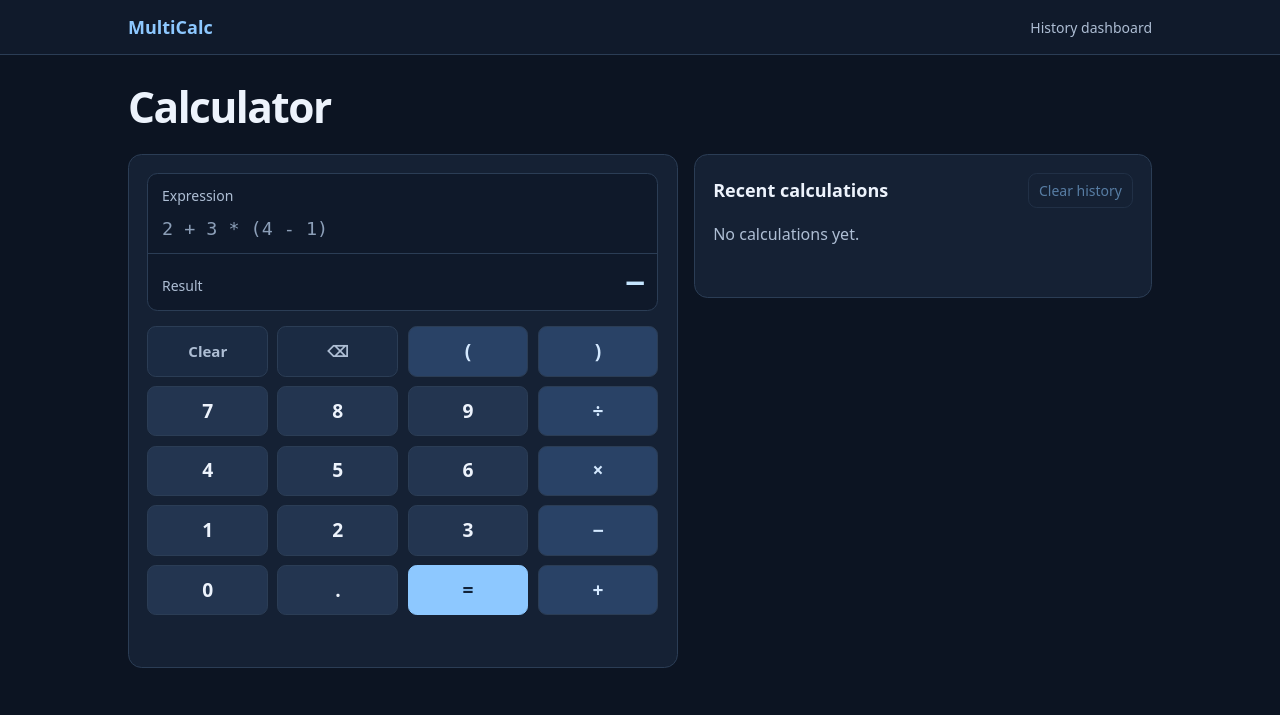
After one commit to ytNABBO/MultiCalc, a PHP site: page / in a window 1280 px wide. The commit adds this page. Shown: the top 715 px of the page. Run offline with PHP 8.4, Linux system fonts and the light colour scheme.

Commit message:
Add browser calculator with local history

```diff
--- /dev/null
+++ b/web-php-mysql/assets/calculator.css
@@ -0,0 +1,176 @@
+:root {
+    color-scheme: dark;
+    font: 100% / 1.5 system-ui, sans-serif;
+    color: #edf3fc;
+    background: #0c1422;
+    --surface: #152134;
+    --line: #2b3d55;
+    --muted: #aebed4;
+    --accent: #8dc8ff;
+    --mono: ui-monospace, monospace;
+}
+
+* { box-sizing: border-box; }
+body { margin: 0; }
+button, input { font: inherit; }
+h1, h2, p { margin: 0; }
+
+.container {
+    width: min(64rem, calc(100% - 2.5rem));
+    margin-inline: auto;
+}
+
+.topbar {
+    border-bottom: 1px solid var(--line);
+    background: #101a2b;
+}
+.navigation {
+    display: flex;
+    align-items: center;
+    justify-content: space-between;
+    gap: 1rem;
+    padding-block: 0.85rem;
+}
+.navigation a { text-decoration: none; }
+.wordmark { color: var(--accent); font-size: 1.125rem; font-weight: 750; }
+.dashboard-link { color: var(--muted); font-size: 0.875rem; }
+.dashboard-link:hover { color: var(--accent); }
+
+.content { padding-block: 1.75rem 3rem; }
+h1 {
+    margin-bottom: 1.35rem;
+    font-size: clamp(1.9rem, 4vw, 2.65rem);
+    font-weight: 740;
+    letter-spacing: -0.035em;
+    line-height: 1.15;
+}
+h2 { font-size: 1.125rem; line-height: 1.3; }
+
+.workspace {
+    display: grid;
+    grid-template-columns: minmax(0, 1.2fr) minmax(0, 1fr);
+    align-items: start;
+    gap: 1rem;
+}
+.panel {
+    min-width: 0;
+    border: 1px solid var(--line);
+    border-radius: 0.85rem;
+    background: var(--surface);
+    padding: 1.15rem;
+}
+
+.display {
+    overflow: hidden;
+    border: 1px solid var(--line);
+    border-radius: 0.65rem;
+    background: #0f192a;
+}
+.display label, .result-row span { color: var(--muted); font-size: 0.875rem; }
+.display label { display: block; padding: 0.7rem 0.85rem 0.15rem; }
+#expression {
+    display: block;
+    width: 100%;
+    min-height: 2.75rem;
+    border: 0;
+    padding: 0.3rem 0.85rem 0.55rem;
+    color: inherit;
+    background: transparent;
+    font: 1.15rem / 1.4 var(--mono);
+}
+#expression::placeholder { color: #8c9fb8; }
+
+.result-row {
+    display: flex;
+    align-items: baseline;
+    justify-content: space-between;
+    gap: 1rem;
+    min-height: 3.6rem;
+    border-top: 1px solid var(--line);
+    padding: 0.65rem 0.85rem;
+}
+#result {
+    color: #c5e5ff;
+    font: 650 clamp(1.35rem, 4vw, 1.8rem) / 1.2 var(--mono);
+    overflow-wrap: anywhere;
+    text-align: right;
+}
+
+.keypad {
+    display: grid;
+    grid-template-columns: repeat(4, minmax(0, 1fr));
+    gap: 0.58rem;
+    margin-top: 0.95rem;
+}
+.keypad button, .clear-history, .history-entry {
+    border: 1px solid var(--line);
+    border-radius: 0.55rem;
+    color: inherit;
+    background: #233550;
+    cursor: pointer;
+}
+.keypad button {
+    min-height: 3.15rem;
+    padding: 0.35rem;
+    font-size: 1.2rem;
+    font-weight: 650;
+}
+.keypad .operator { background: #294266; color: #d4e9ff; }
+.keypad .utility { background: #1b2b43; color: var(--muted); font-size: 0.94rem; }
+.keypad .equals { background: var(--accent); color: #112238; border-color: var(--accent); }
+.keypad button:hover:not(:disabled), .history-entry:hover:not(:disabled) { border-color: var(--accent); }
+.keypad button:active:not(:disabled) { filter: brightness(0.9); }
+button:disabled { opacity: 0.55; cursor: default; }
+.status { min-height: 1.4rem; margin-top: 0.7rem; font-size: 0.875rem; color: var(--muted); overflow-wrap: anywhere; }
+.status[data-state="error"] { color: #ffb9cc; }
+
+.history { min-height: 9rem; }
+.history-heading {
+    display: flex;
+    justify-content: space-between;
+    align-items: center;
+    gap: 0.65rem;
+}
+.clear-history {
+    flex: none;
+    padding: 0.38rem 0.6rem;
+    color: var(--accent);
+    background: transparent;
+    font-size: 0.875rem;
+}
+.clear-history:hover:not(:disabled) { background: #233550; }
+.empty { margin-top: 0.85rem; color: var(--muted); }
+.history-list {
+    display: grid;
+    gap: 0.5rem;
+    max-height: 30rem;
+    overflow-y: auto;
+    padding: 0;
+    margin: 0.85rem 0 0;
+    list-style: none;
+}
+.history-list:empty { margin-top: 0; }
+.history-entry {
+    display: grid;
+    grid-template-columns: minmax(0, 1fr) minmax(0, auto);
+    align-items: baseline;
+    gap: 0.75rem;
+    width: 100%;
+    padding: 0.65rem;
+    background: #192940;
+    font: 0.875rem / 1.4 var(--mono);
+    text-align: left;
+}
+.history-expression, .history-result {
+    overflow: hidden;
+    text-overflow: ellipsis;
+    white-space: pre;
+}
+.history-result { max-width: 14ch; color: #c5e5ff; text-align: right; }
+:focus-visible { outline: 2px solid var(--accent); outline-offset: -2px; }
+
+@media (max-width: 44rem) {
+    .container { width: calc(100% - 1.5rem); }
+    .workspace { grid-template-columns: 1fr; }
+    .panel { padding: 0.85rem; }
+}
--- /dev/null
+++ b/web-php-mysql/assets/calculator.js
@@ -0,0 +1,200 @@
+"use strict";
+
+const HISTORY_KEY = "multicalc.calculator.history.v1";
+const HISTORY_LIMIT = 20;
+const REQUEST_TIMEOUT_MS = 16_000;
+
+const form = document.getElementById("calculator-form");
+const expression = document.getElementById("expression");
+const result = document.getElementById("result");
+const statusDisplay = document.getElementById("calculator-status");
+const keypad = document.getElementById("keypad");
+const formButtons = form.querySelectorAll("button");
+const historyList = document.getElementById("history-list");
+const historyEmpty = document.getElementById("history-empty");
+const clearHistory = document.getElementById("clear-history");
+
+let pending = false;
+let historyWritable = true;
+let recentCalculations = readHistory() ?? [];
+
+function setStatus(message, isError = false) {
+    statusDisplay.dataset.state = isError ? "error" : "";
+    statusDisplay.textContent = message;
+}
+
+function resetDisplay() {
+    result.textContent = "—";
+    setStatus("");
+}
+
+function readHistory() {
+    try {
+        const saved = JSON.parse(window.localStorage.getItem(HISTORY_KEY) ?? "[]");
+        return Array.isArray(saved) ? saved.filter((entry) => (
+            typeof entry?.expression === "string" && typeof entry?.result === "string"
+        )).slice(0, HISTORY_LIMIT) : [];
+    } catch {
+        return null;
+    }
+}
+
+function saveHistory(entries) {
+    recentCalculations = entries;
+    if (historyWritable) {
+        try {
+            window.localStorage.setItem(HISTORY_KEY, JSON.stringify(recentCalculations));
+        } catch {
+            historyWritable = false;
+        }
+    }
+    renderHistory();
+}
+
+function renderHistory() {
+    const items = recentCalculations.map((entry) => {
+        const item = document.createElement("li");
+        const button = document.createElement("button");
+        button.type = "button";
+        button.className = "history-entry";
+        button.disabled = pending;
+
+        const previousExpression = document.createElement("span");
+        previousExpression.className = "history-expression";
+        previousExpression.textContent = entry.expression;
+        const previousResult = document.createElement("span");
+        previousResult.className = "history-result";
+        previousResult.textContent = entry.result;
+
+        button.append(previousExpression, previousResult);
+        button.addEventListener("click", () => {
+            expression.value = entry.expression;
+            expression.focus();
+            expression.setSelectionRange(entry.expression.length, entry.expression.length);
+            resetDisplay();
+        });
+        item.append(button);
+        return item;
+    });
+    historyList.replaceChildren(...items);
+    historyEmpty.hidden = items.length > 0;
+    clearHistory.disabled = pending || items.length === 0;
+}
+
+function setPending(value) {
+    pending = value;
+    expression.readOnly = value;
+    for (const button of formButtons) {
+        button.disabled = value;
+    }
+    for (const button of historyList.querySelectorAll("button")) {
+        button.disabled = value;
+    }
+    clearHistory.disabled = value || recentCalculations.length === 0;
+}
+
+async function requestCalculation(text, signal) {
+    let response;
+    try {
+        response = await fetch("api/calculate.php", {
+            method: "POST",
+            headers: { "Content-Type": "application/json" },
+            body: JSON.stringify({ expression: text }),
+            signal,
+        });
+    } catch (error) {
+        if (signal.aborted) {
+            throw error;
+        }
+        throw new Error("Could not reach the calculator API.");
+    }
+
+    let payload;
+    try {
+        payload = await response.json();
+    } catch (error) {
+        if (signal.aborted) {
+            throw error;
+        }
+        throw new Error("The calculator API returned an invalid response.");
+    }
+
+    if (!response.ok) {
+        const message = typeof payload?.error === "string" ? payload.error.trim() : "";
+        throw new Error(message || "Could not calculate this expression.");
+    }
+    if (typeof payload?.result !== "string" || payload.result.trim() === "") {
+        throw new Error("The calculator API returned an invalid result.");
+    }
+    return payload.result;
+}
+
+keypad.addEventListener("click", (event) => {
+    const button = event.target.closest("button[data-key]");
+    if (!button || pending) {
+        return;
+    }
+
+    const key = button.dataset.key;
+    const start = expression.selectionStart;
+    const end = expression.selectionEnd;
+    switch (key) {
+        case "clear":
+            expression.value = "";
+            break;
+        case "backspace": {
+            const before = expression.value.slice(0, start);
+            const previousLength = Array.from(before).pop()?.length ?? 0;
+            expression.setRangeText("", start === end ? start - previousLength : start, end, "end");
+            break;
+        }
+        default:
+            expression.setRangeText(key, start, end, "end");
+    }
+    resetDisplay();
+    if (event.detail > 0 && window.matchMedia("(pointer: fine)").matches) {
+        expression.focus();
+    }
+});
+
+form.addEventListener("submit", async (event) => {
+    event.preventDefault();
+    if (pending) {
+        return;
+    }
+
+    const text = expression.value;
+    resetDisplay();
+    if (!text.trim()) {
+        setStatus("Enter an expression.", true);
+        return;
+    }
+
+    setPending(true);
+    setStatus("Calculating…");
+    const controller = new AbortController();
+    const timeout = window.setTimeout(() => controller.abort(), REQUEST_TIMEOUT_MS);
+    try {
+        const answer = await requestCalculation(text, controller.signal);
+        result.textContent = answer;
+        setStatus("");
+        const previous = historyWritable ? readHistory() ?? recentCalculations : recentCalculations;
+        saveHistory([{ expression: text, result: answer }, ...previous].slice(0, HISTORY_LIMIT));
+    } catch (error) {
+        const message = controller.signal.aborted ? "The calculator API timed out." : error.message;
+        setStatus(message, true);
+    } finally {
+        window.clearTimeout(timeout);
+        setPending(false);
+    }
+});
+
+expression.addEventListener("input", resetDisplay);
+clearHistory.addEventListener("click", () => saveHistory([]));
+window.addEventListener("storage", (event) => {
+    if (historyWritable && (event.key === HISTORY_KEY || event.key === null)) {
+        recentCalculations = readHistory() ?? recentCalculations;
+        renderHistory();
+    }
+});
+renderHistory();
--- a/web-php-mysql/dashboard/dashboard.css
+++ b/web-php-mysql/dashboard/dashboard.css
@@ -23,10 +23,12 @@ body { margin: 0; }
 }
 
 .wordmark {
+    display: inline-block;
     padding-block: 0.85rem;
     color: var(--accent);
     font-size: 1.125rem;
     font-weight: 750;
+    text-decoration: none;
 }
 
 .content { padding-block: 1.75rem 3rem; }
--- a/web-php-mysql/dashboard/index.php
+++ b/web-php-mysql/dashboard/index.php
@@ -40,7 +40,7 @@ header('Cache-Control: no-store');
 </head>
 <body>
     <header class="topbar">
-        <div class="container wordmark">MultiCalc</div>
+        <div class="container"><a class="wordmark" href="../">MultiCalc</a></div>
     </header>
     <main class="container content">
         <h1>Calculation history</h1>
--- /dev/null
+++ b/web-php-mysql/index.html
@@ -0,0 +1,69 @@
+<!doctype html>
+<html lang="en">
+<head>
+    <meta charset="utf-8">
+    <meta name="viewport" content="width=device-width, initial-scale=1">
+    <title>Calculator | MultiCalc</title>
+    <link rel="stylesheet" href="assets/calculator.css">
+    <script src="assets/calculator.js" defer></script>
+</head>
+<body>
+    <header class="topbar">
+        <nav class="container navigation" aria-label="MultiCalc">
+            <a class="wordmark" href="./" aria-current="page">MultiCalc</a>
+            <a class="dashboard-link" href="dashboard/">History dashboard</a>
+        </nav>
+    </header>
+
+    <main class="container content">
+        <h1>Calculator</h1>
+        <div class="workspace">
+            <form id="calculator-form" class="panel calculator" method="post">
+                <div class="display">
+                    <label for="expression">Expression</label>
+                    <input id="expression" name="expression" type="text" autocomplete="off"
+                           spellcheck="false" placeholder="2 + 3 * (4 - 1)">
+                    <div class="result-row">
+                        <span id="result-label">Result</span>
+                        <output id="result" for="expression" aria-labelledby="result-label">—</output>
+                    </div>
+                </div>
+
+                <div id="keypad" class="keypad" role="group" aria-label="Calculator keypad">
+                    <button type="button" class="utility" data-key="clear">Clear</button>
+                    <button type="button" class="utility" data-key="backspace" aria-label="Backspace">⌫</button>
+                    <button type="button" class="operator" data-key="(" aria-label="Open parenthesis">(</button>
+                    <button type="button" class="operator" data-key=")" aria-label="Close parenthesis">)</button>
+                    <button type="button" data-key="7">7</button>
+                    <button type="button" data-key="8">8</button>
+                    <button type="button" data-key="9">9</button>
+                    <button type="button" class="operator" data-key="/" aria-label="Divide">÷</button>
+                    <button type="button" data-key="4">4</button>
+                    <button type="button" data-key="5">5</button>
+                    <button type="button" data-key="6">6</button>
+                    <button type="button" class="operator" data-key="*" aria-label="Multiply">×</button>
+                    <button type="button" data-key="1">1</button>
+                    <button type="button" data-key="2">2</button>
+                    <button type="button" data-key="3">3</button>
+                    <button type="button" class="operator" data-key="-" aria-label="Subtract">−</button>
+                    <button type="button" data-key="0">0</button>
+                    <button type="button" data-key="." aria-label="Decimal point">.</button>
+                    <button type="submit" class="equals" aria-label="Calculate">=</button>
+                    <button type="button" class="operator" data-key="+" aria-label="Add">+</button>
+                </div>
+
+                <p id="calculator-status" class="status" role="status"></p>
+            </form>
+
+            <aside class="panel history" aria-labelledby="history-heading">
+                <div class="history-heading">
+                    <h2 id="history-heading">Recent calculations</h2>
+                    <button id="clear-history" class="clear-history" type="button" disabled>Clear history</button>
+                </div>
+                <p id="history-empty" class="empty">No calculations yet.</p>
+                <ol id="history-list" class="history-list"></ol>
+            </aside>
+        </div>
+    </main>
+</body>
+</html>
```
Also changed, not shown: README.md.
